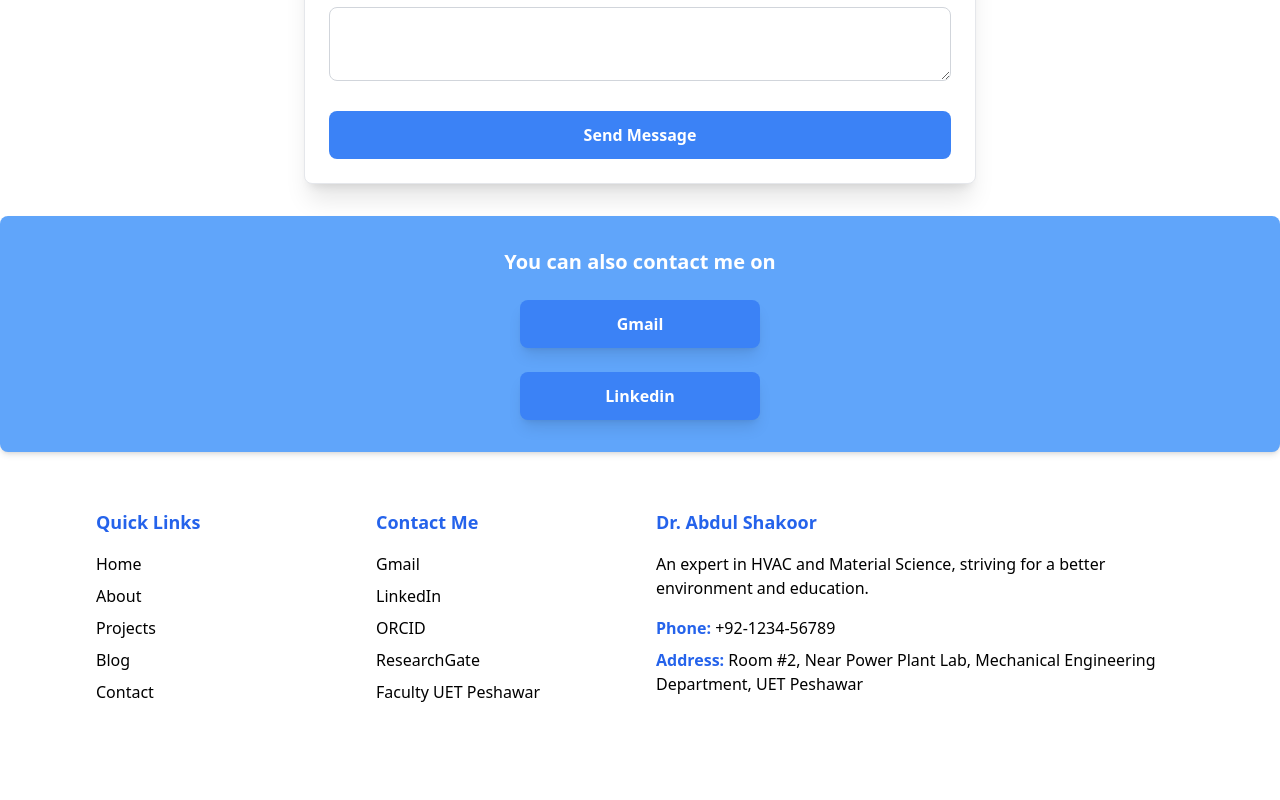
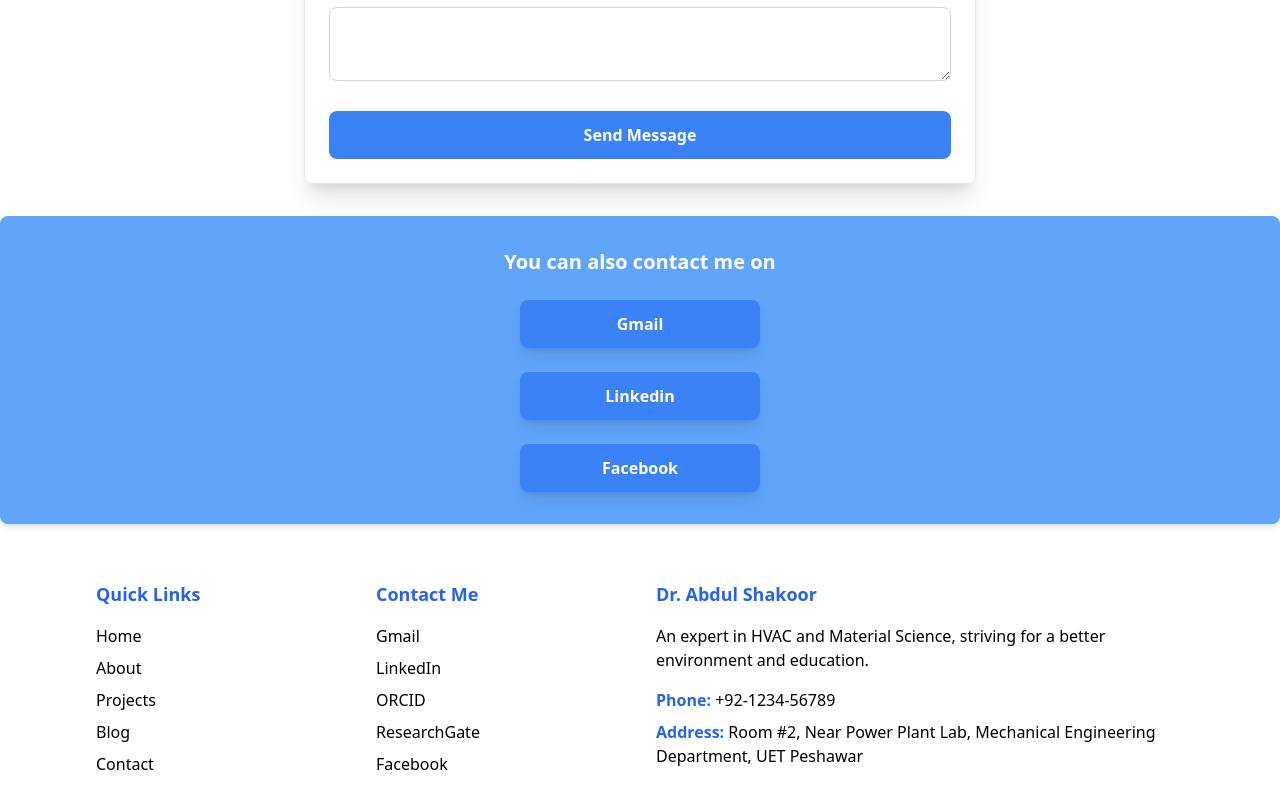
Before and after one commit to Hamid6426/abdul-shakoor-portfolio, a Next.js app: page /contact in a window 1280 px wide. Shown: the part 906-1706 px from the top of the page. Before the commit the page ends 1634 px from the top, so only its background shows below. Built offline with nearby package versions, Linux system fonts and the light colour scheme.

Commit message:
facebook link added

```diff
--- a/src/components/navigation/MainFooter.jsx
+++ b/src/components/navigation/MainFooter.jsx
@@ -26,8 +26,8 @@ const MainFooter = () => {
           href: "http://researchgate.net/profile/Dr-Abdul-Shakoor",
         },
         {
-          name: "Faculty UET Peshawar",
-          href: "https://www.uetpeshawar.edu.pk/facmech.php",
+          name: "Facebook",
+          href: "https://www.facebook.com/share/1B4N5cAd2o/?mibextid=wwXIfr",
         },
       ],
     },
--- a/src/components/navigation/MainNavbar.jsx
+++ b/src/components/navigation/MainNavbar.jsx
@@ -35,7 +35,6 @@ const MainNavbar = () => {
   const mainLinks = [
     { href: "/", label: "Home" },
     { href: "/blogs", label: "Blogs" },
-    { href: "/projects", label: "Projects" },
     { href: "/contact", label: "Contact" },
   ];
 
--- a/src/pages/contact/index.js
+++ b/src/pages/contact/index.js
@@ -153,6 +153,12 @@ export default function Contact() {
           >
             Linkedin
           </a>
+   	  <a
+            href="https://www.facebook.com/share/1B4N5cAd2o/?mibextid=wwXIfr"
+            className="w-[240px] text-center inline-block bg-blue-500 hover:bg-blue-600 text-white font-bold py-3 px-6 rounded-lg shadow-lg transition duration-300"
+          >
+            Facebook
+          </a>
         </section>
       </div>
     </div>
```
